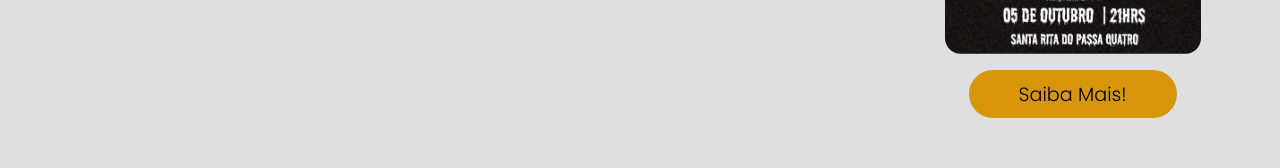
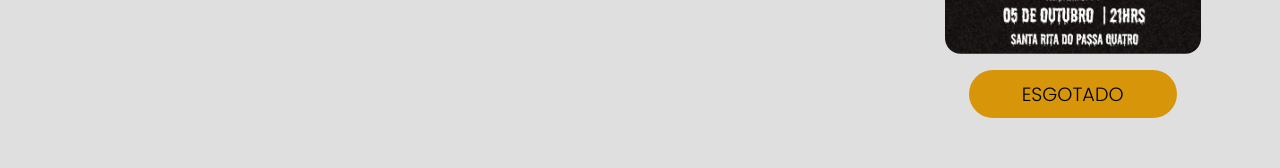
Before and after one commit to bren112/festfyhallowen, a React (Vite) app: page / in a window 1280 px wide. Shown: the part 423-591 px from the top of the page. Built offline with nearby package versions, Linux system fonts and the light colour scheme; a web font is replaced by a local one.

Commit message:
Atualizar o Home.jsx

```diff
--- a/src/pages/Home/Home.jsx
+++ b/src/pages/Home/Home.jsx
@@ -22,8 +22,8 @@ function Home() {
 
                 <div className="dir">
                     <img src={banner} alt="Banner" />
-                    <Link to="/sobre">
-                        <button>Saiba Mais!</button>
+                    <Link to="">
+                        <button>ESGOTADO</button>
                     </Link>
                 </div>
             </div>
```
